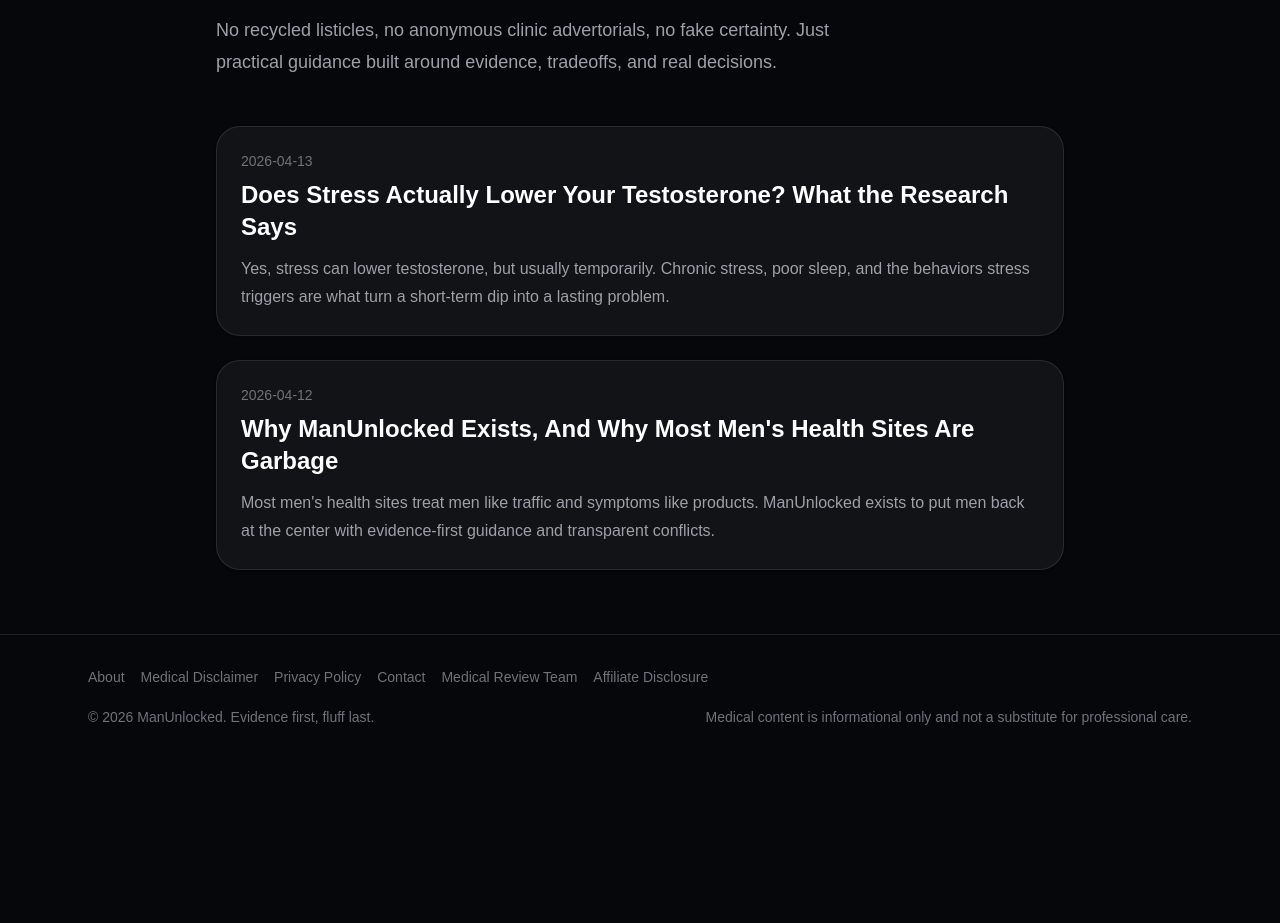
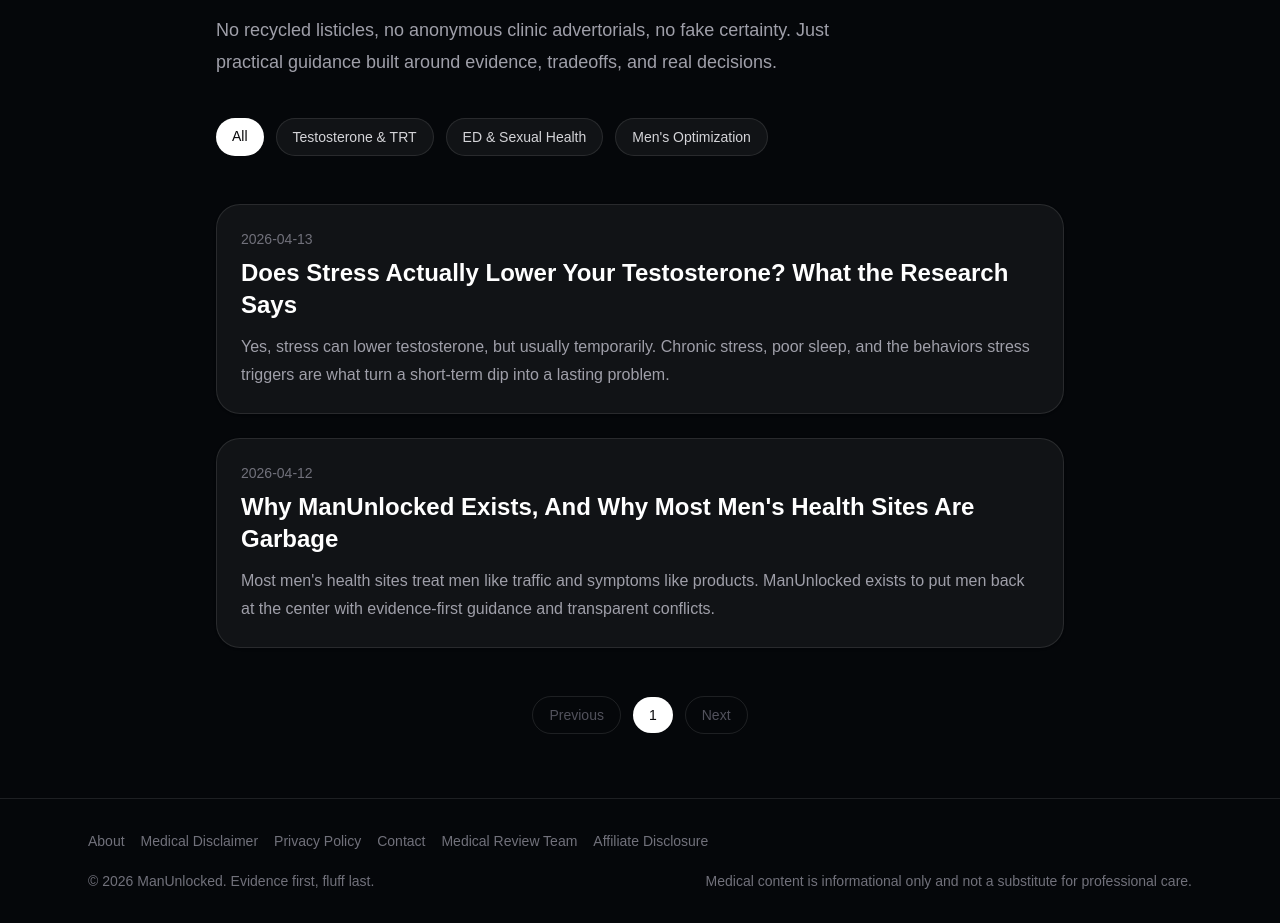
Before and after one commit to manunlockedx-creator/dietunlocked-next, a Next.js app: page /blog in a window 1280 px wide. Shown: the part 231-1154 px from the top of the page. Before the commit the page ends 990 px from the top, so only its background shows below. Built offline with nearby package versions, Linux system fonts and the light colour scheme; no server answers.

Commit message:
Refocus homepage and add blog filters pagination

```diff
--- a/src/app/blog/page.tsx
+++ b/src/app/blog/page.tsx
@@ -6,10 +6,44 @@
   description: "Evidence-first guides, reviews, and explainers for men navigating TRT, labs, supplements, and modern telehealth.",
 };
 
-export default function BlogPage() {
-  const articles = getAllArticles().filter(
+const PAGE_SIZE = 12;
+
+const categoryMap: Record<string, string> = {
+  all: "All",
+  testosterone: "Testosterone & TRT",
+  ed: "ED & Sexual Health",
+  optimization: "Men's Optimization",
+};
+
+export default async function BlogPage({
+  searchParams,
+}: {
+  searchParams?: Promise<{ page?: string; category?: string }>;
+}) {
+  const params = (await searchParams) ?? {};
+  const currentPage = Math.max(1, Number(params.page) || 1);
+  const currentCategory = params.category && params.category in categoryMap ? params.category : "all";
+
+  const allArticles = getAllArticles().filter(
     (article) => article.frontmatter.status === "published",
   );
+
+  const filteredArticles =
+    currentCategory === "all"
+      ? allArticles
+      : allArticles.filter((article) => article.frontmatter.category === currentCategory);
+
+  const totalPages = Math.max(1, Math.ceil(filteredArticles.length / PAGE_SIZE));
+  const safePage = Math.min(currentPage, totalPages);
+  const paginatedArticles = filteredArticles.slice((safePage - 1) * PAGE_SIZE, safePage * PAGE_SIZE);
+
+  const buildPageLink = (page: number, category: string) => {
+    const query = new URLSearchParams();
+    if (category !== "all") query.set("category", category);
+    if (page > 1) query.set("page", String(page));
+    const qs = query.toString();
+    return qs ? `/blog?${qs}` : "/blog";
+  };
 
   return (
     <main className="mx-auto flex w-full max-w-4xl flex-1 flex-col px-6 py-16">
@@ -26,8 +60,23 @@
         </p>
       </div>
 
+      <div className="mt-10 flex flex-wrap gap-3">
+        {Object.entries(categoryMap).map(([value, label]) => {
+          const active = value === currentCategory;
+          return (
+            <Link
+              key={value}
+              href={buildPageLink(1, value)}
+              className={`rounded-full px-4 py-2 text-sm font-medium ${active ? "bg-white text-zinc-950" : "border border-white/10 bg-white/5 text-zinc-300"}`}
+            >
+              {label}
+            </Link>
+          );
+        })}
+      </div>
+
       <div className="mt-12 grid gap-6">
-        {articles.map(({ frontmatter }) => (
+        {paginatedArticles.map(({ frontmatter }) => (
           <article key={frontmatter.slug} className="rounded-3xl border border-white/10 bg-white/5 p-6 shadow-sm">
             <p className="text-sm text-zinc-500">{frontmatter.publishDate}</p>
             <h2 className="mt-2 text-2xl font-semibold text-white">
@@ -37,6 +86,32 @@
           </article>
         ))}
       </div>
+
+      <div className="mt-12 flex flex-wrap items-center justify-center gap-3">
+        <Link
+          href={buildPageLink(Math.max(1, safePage - 1), currentCategory)}
+          className={`rounded-full px-4 py-2 text-sm font-medium ${safePage === 1 ? "pointer-events-none border border-white/10 text-zinc-600" : "border border-white/10 bg-white/5 text-zinc-200"}`}
+        >
+          Previous
+        </Link>
+
+        {Array.from({ length: totalPages }, (_, i) => i + 1).map((page) => (
+          <Link
+            key={page}
+            href={buildPageLink(page, currentCategory)}
+            className={`rounded-full px-4 py-2 text-sm font-medium ${page === safePage ? "bg-white text-zinc-950" : "border border-white/10 bg-white/5 text-zinc-300"}`}
+          >
+            {page}
+          </Link>
+        ))}
+
+        <Link
+          href={buildPageLink(Math.min(totalPages, safePage + 1), currentCategory)}
+          className={`rounded-full px-4 py-2 text-sm font-medium ${safePage === totalPages ? "pointer-events-none border border-white/10 text-zinc-600" : "border border-white/10 bg-white/5 text-zinc-200"}`}
+        >
+          Next
+        </Link>
+      </div>
     </main>
   );
 }
--- a/src/app/page.tsx
+++ b/src/app/page.tsx
@@ -20,7 +20,7 @@
 
         <div className="grid gap-8 lg:grid-cols-[2fr_1fr] lg:grid-rows-[auto_auto]">
           <article className="order-1 rounded-[2rem] border border-white/10 bg-white/5 p-8 shadow-2xl shadow-black/20 lg:col-start-1 lg:row-start-1">
-            <p className="text-sm font-semibold uppercase tracking-[0.2em] text-zinc-400">Latest article</p>
+            <p className="text-sm font-semibold uppercase tracking-[0.2em] text-zinc-400">Featured</p>
             <h2 className="mt-4 text-3xl font-semibold tracking-tight text-white">
               {featuredArticle.frontmatter.title}
             </h2>
@@ -58,18 +58,6 @@
             </div>
           </div>
 
-          <div className="order-3 grid gap-4 md:grid-cols-2 lg:col-start-1 lg:row-start-2">
-            {articles.slice(1).map(({ frontmatter }) => (
-              <article key={frontmatter.slug} className="rounded-[1.5rem] border border-white/10 bg-white/5 p-6">
-                <p className="text-xs font-semibold uppercase tracking-[0.2em] text-zinc-500">Recent</p>
-                <h3 className="mt-3 text-xl font-semibold text-white">{frontmatter.title}</h3>
-                <p className="mt-3 text-sm leading-7 text-zinc-400">{frontmatter.excerpt}</p>
-                <Link href={`/${frontmatter.slug}`} className="mt-4 inline-flex text-sm font-semibold text-amber-400">
-                  Read more →
-                </Link>
-              </article>
-            ))}
-          </div>
         </div>
       </section>
 
```
